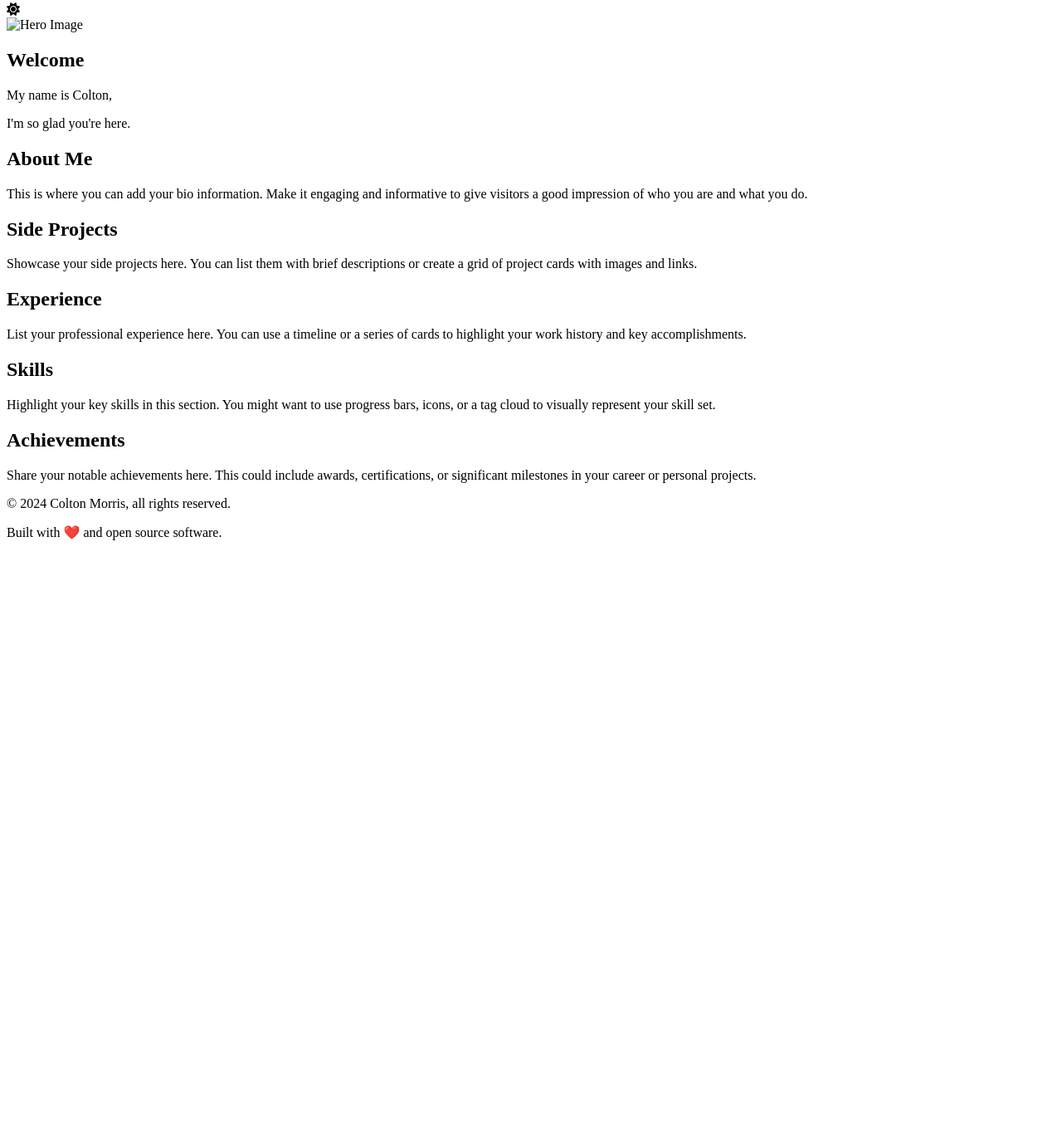
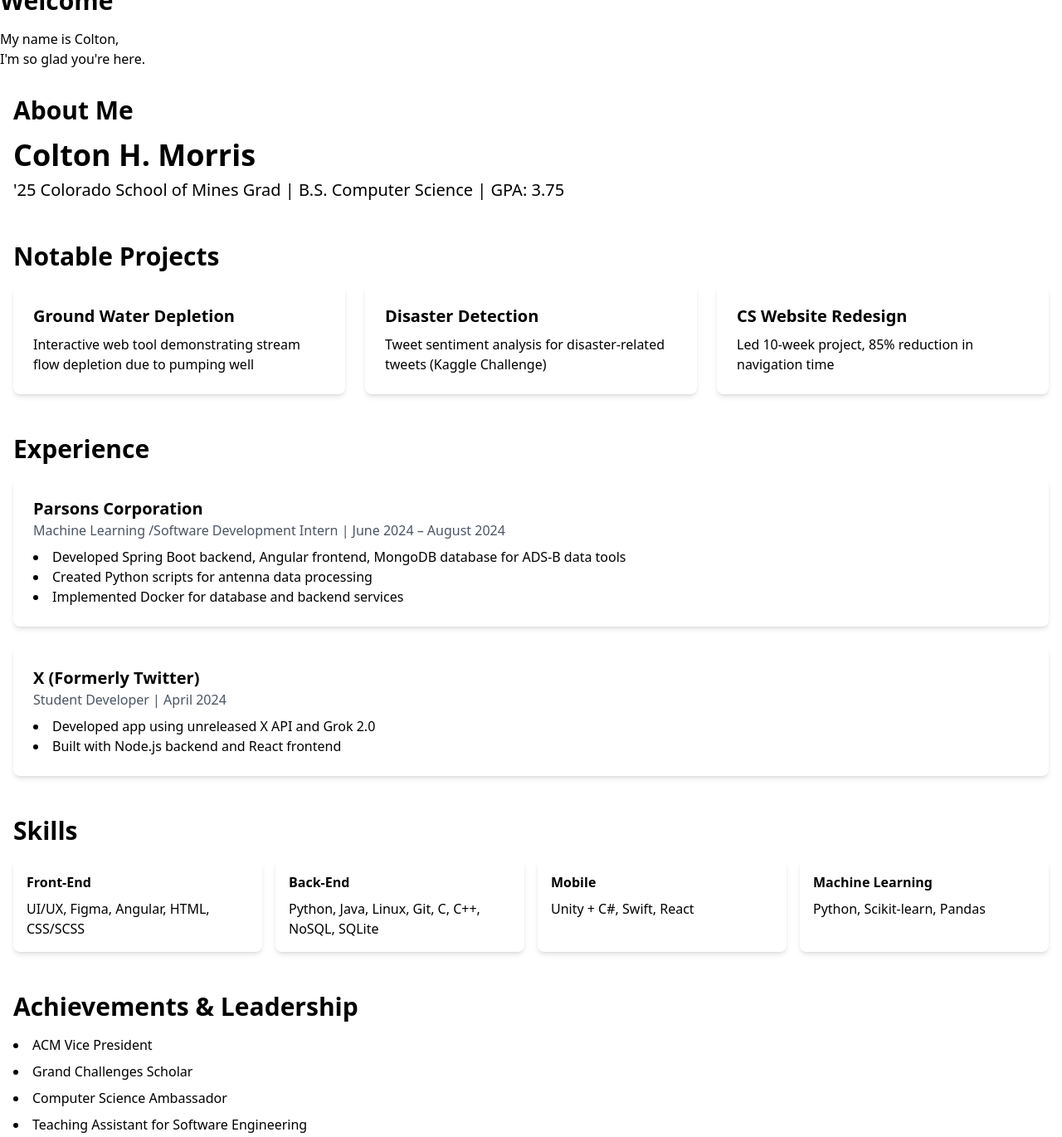
Before and after one commit to cmor03/cmor03.github.io, a plain HTML site: page index.html in a window 1280 px wide. Shown: the part 65-1435 px from the top of the page at 83% size. Before the commit the page ends 800 px from the top, so only its background shows below. Drawn offline with nearby package versions, Linux system fonts and the light colour scheme; a script that the page names is missing.

Commit message:
revamp complete

```diff
--- a/index.html
+++ b/index.html
@@ -4,21 +4,22 @@
     <meta charset="UTF-8">
     <meta name="viewport" content="width=device-width, initial-scale=1.0">
     <title>Modern Portfolio</title>
-    <link rel="stylesheet" href="styles.css">
     <link rel="stylesheet" href="https://cdnjs.cloudflare.com/ajax/libs/font-awesome/6.4.0/css/all.min.css">
     <link rel="stylesheet" href="https://cdnjs.cloudflare.com/ajax/libs/font-awesome/6.0.0-beta3/css/all.min.css">
+    <script src="https://cdn.tailwindcss.com"></script>
+    <link rel="stylesheet" href="styles.css">
     <script src="script.js"></script>
 </head>
 <body>
     <nav>
         <ul>
             <li><a href="#home"><i class="fas fa-home"></i></a></li>
-            <li><a href="#blog"><i class="fas fa-newspaper"></i></a></li>        </ul>
+            <!-- <li><a href="#blog"><i class="fas fa-newspaper"></i></a></li>        </ul> -->
     </nav>
 
-    <div id="toggle-container">
+    <!-- <div id="toggle-container">
         <i id="toggle-icon" class="fas fa-sun" onclick="toggleDarkMode()"></i>
-    </div>
+    </div> -->
 
     <div id="content">
         <section id="hero">
@@ -26,37 +27,93 @@
                 <img src="/page_content/main.png" alt="Hero Image">
             </div>
             <div id="hero-text">
-                <h1>Welcome</h1>
+                <h2 class="text-3xl font-bold mb-4">Welcome</h2>
                 <p>My name is Colton,<br><p>I'm so glad you're here.</p>
             </div>
         </section>
 
         <div class="scroll-down-arrow"></div>
 
-        <section id="bio">
-            <h2>About Me</h2>
-            <p>This is where you can add your bio information. Make it engaging and informative to give visitors a good impression of who you are and what you do.</p>
+        <div class="container mx-auto px-4 py-8">
+        <section id="bio" class="mb-12">
+            <h2 class="text-3xl font-bold mb-4">About Me</h2>
+            <h1 class="text-4xl font-bold mb-2">Colton H. Morris</h1>
+            <p class="text-xl">'25 Colorado School of Mines Grad | B.S. Computer Science | GPA: 3.75</p>
         </section>
 
-        <section id="projects">
-            <h2>Side Projects</h2>
-            <p>Showcase your side projects here. You can list them with brief descriptions or create a grid of project cards with images and links.</p>
+        <section id="projects" class="mb-12">
+            <h2 class="text-3xl font-bold mb-4">Notable Projects</h2>
+            <div class="grid grid-cols-1 md:grid-cols-3 gap-6">
+                <div class="bg-white rounded-lg shadow-md p-6">
+                    <h3 class="text-xl font-semibold mb-2">Ground Water Depletion</h3>
+                    <p>Interactive web tool demonstrating stream flow depletion due to pumping well</p>
+                </div>
+                <div class="bg-white rounded-lg shadow-md p-6">
+                    <h3 class="text-xl font-semibold mb-2">Disaster Detection</h3>
+                    <p>Tweet sentiment analysis for disaster-related tweets (Kaggle Challenge)</p>
+                </div>
+                <div class="bg-white rounded-lg shadow-md p-6">
+                    <h3 class="text-xl font-semibold mb-2">CS Website Redesign</h3>
+                    <p>Led 10-week project, 85% reduction in navigation time</p>
+                </div>
+            </div>
         </section>
 
-        <section id="experience">
-            <h2>Experience</h2>
-            <p>List your professional experience here. You can use a timeline or a series of cards to highlight your work history and key accomplishments.</p>
+        <section id="experience" class="mb-12">
+            <h2 class="text-3xl font-bold mb-4">Experience</h2>
+            <div class="space-y-6">
+                <div class="bg-white rounded-lg shadow-md p-6">
+                    <h3 class="text-xl font-semibold">Parsons Corporation</h3>
+                    <p class="text-gray-600">Machine Learning /Software Development Intern | June 2024 – August 2024</p>
+                    <ul class="list-disc list-inside mt-2">
+                        <li>Developed Spring Boot backend, Angular frontend, MongoDB database for ADS-B data tools</li>
+                        <li>Created Python scripts for antenna data processing</li>
+                        <li>Implemented Docker for database and backend services</li>
+                    </ul>
+                </div>
+                <div class="bg-white rounded-lg shadow-md p-6">
+                    <h3 class="text-xl font-semibold">X (Formerly Twitter)</h3>
+                    <p class="text-gray-600">Student Developer | April 2024</p>
+                    <ul class="list-disc list-inside mt-2">
+                        <li>Developed app using unreleased X API and Grok 2.0</li>
+                        <li>Built with Node.js backend and React frontend</li>
+                    </ul>
+                </div>
+            </div>
         </section>
 
-        <section id="skills">
-            <h2>Skills</h2>
-            <p>Highlight your key skills in this section. You might want to use progress bars, icons, or a tag cloud to visually represent your skill set.</p>
+        <section id="skills" class="mb-12">
+            <h2 class="text-3xl font-bold mb-4">Skills</h2>
+            <div class="grid grid-cols-2 md:grid-cols-4 gap-4">
+                <div class="bg-white rounded-lg shadow-md p-4">
+                    <h3 class="font-semibold mb-2">Front-End</h3>
+                    <p>UI/UX, Figma, Angular, HTML, CSS/SCSS</p>
+                </div>
+                <div class="bg-white rounded-lg shadow-md p-4">
+                    <h3 class="font-semibold mb-2">Back-End</h3>
+                    <p>Python, Java, Linux, Git, C, C++, NoSQL, SQLite</p>
+                </div>
+                <div class="bg-white rounded-lg shadow-md p-4">
+                    <h3 class="font-semibold mb-2">Mobile</h3>
+                    <p>Unity + C#, Swift, React</p>
+                </div>
+                <div class="bg-white rounded-lg shadow-md p-4">
+                    <h3 class="font-semibold mb-2">Machine Learning</h3>
+                    <p>Python, Scikit-learn, Pandas</p>
+                </div>
+            </div>
         </section>
 
-        <section id="achievements">
-            <h2>Achievements</h2>
-            <p>Share your notable achievements here. This could include awards, certifications, or significant milestones in your career or personal projects.</p>
+        <section id="achievements" class="mb-12">
+            <h2 class="text-3xl font-bold mb-4">Achievements & Leadership</h2>
+            <ul class="list-disc list-inside space-y-2">
+                <li>ACM Vice President</li>
+                <li>Grand Challenges Scholar</li>
+                <li>Computer Science Ambassador</li>
+                <li>Teaching Assistant for Software Engineering</li>
+            </ul>
         </section>
+        </div>
     </div>
 
     <section class="social-icons">
@@ -71,6 +128,5 @@
         <p>Built with ❤️ and open source software.</p>
     </footer>
     </div>
-
 </body>
 </html>
```
